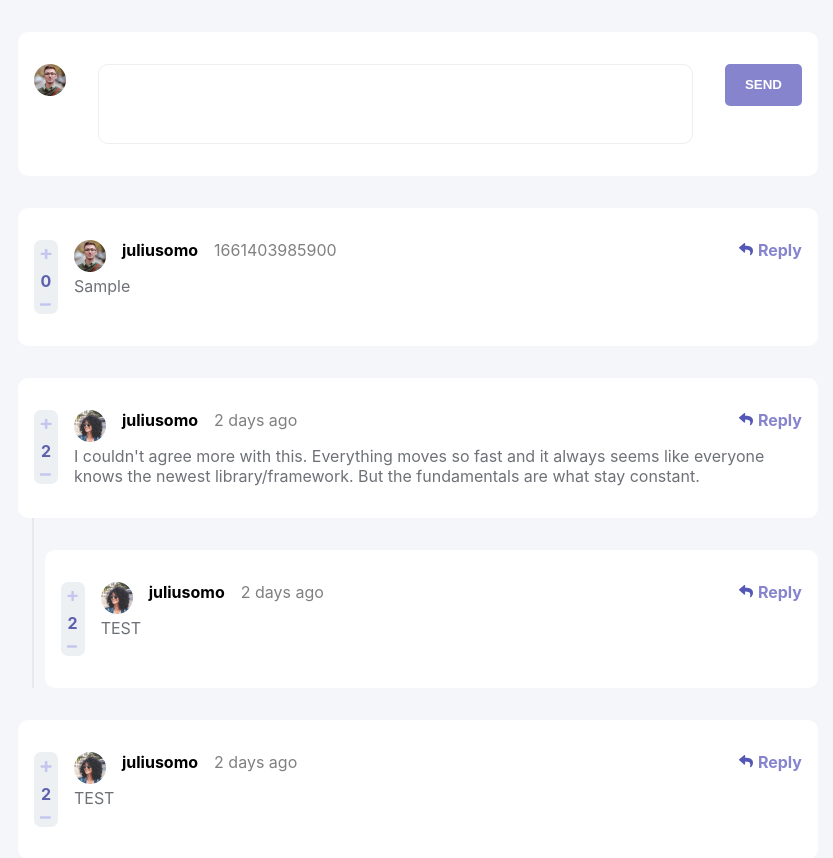
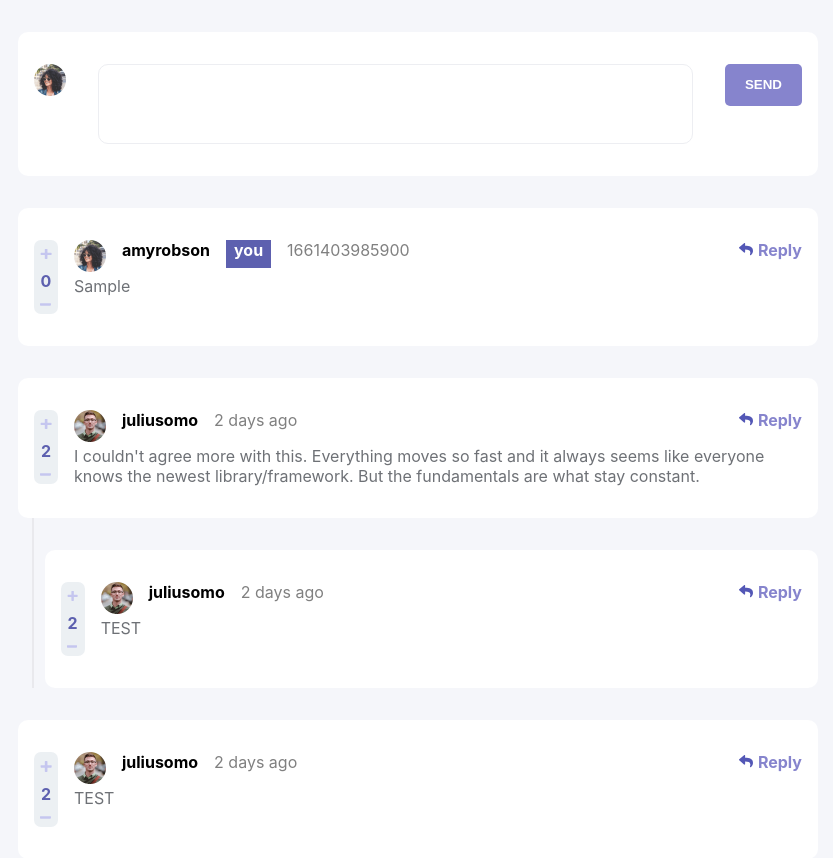
Before and after one commit to PranavFokmare-Dev/interactive-comments-section, a React (Create React App) app: page / in a window 1280 px wide. Both pictures are taken after typing "Sample" into the empty fields and a click on the button "SEND". Shown: the whole page, without its empty margins (222-1055 px from the left). Built offline with nearby package versions, Linux system fonts and the light colour scheme.

Commit message:
adding you icon

```diff
--- a/src/components/DisplayComment/DisplayComment.styled.tsx
+++ b/src/components/DisplayComment/DisplayComment.styled.tsx
@@ -41,6 +41,13 @@ export const CommentMetaData = styled.div`
     &>#createdAt{
         color:grey;
     }
+    & #youIcon{
+        color:white;
+        background-color:rgb(93,96,175);;
+        padding:0em 0.5em;
+        height:1.75em;
+        font-weight:bold;
+    }
 `
 export const UserIcon = styled.img`
     height:2em;
--- a/src/components/DisplayComment/DisplayComment.tsx
+++ b/src/components/DisplayComment/DisplayComment.tsx
@@ -70,6 +70,8 @@ function CommentContent({
   comment: IComment;
   toggleAddReply: () => void;
 }) {
+  const user =useContext(userContext);
+  const isCurrentUserComment = user?.username === comment.user.username;
   return (
     <>
       <S.CommentMainContent>
@@ -84,7 +86,9 @@ function CommentContent({
             <div>
               <b>{comment.user.username}</b>
             </div>
+            {isCurrentUserComment && <div id = "youIcon">you</div>}
             <div id="createdAt">{comment.createdAt}</div>
+
           </S.CommentMetaData>
           <S.Reply
             onClick={() => {
--- a/src/service/getComment.ts
+++ b/src/service/getComment.ts
@@ -81,8 +81,8 @@ data.push(
     "isAReply":false,
     "user": {
       "image": {
-        "png": "image-amyrobson.png",
-        "webp": "image-amyrobson.webp"
+        "png": "image-juliusomo.png",
+        "webp": "image-juliusomo.webp"
       },
       "username": "juliusomo"
     },
@@ -100,8 +100,8 @@ data.push(
     "isAReply":true,
     "user": {
       "image": {
-        "png": "image-amyrobson.png",
-        "webp": "image-amyrobson.webp"
+        "png": "image-juliusomo.png",
+        "webp": "image-juliusomo.webp"
       },
       "username": "juliusomo"
     },
--- a/src/service/userImage.ts
+++ b/src/service/userImage.ts
@@ -6,10 +6,10 @@ export async function getUserImage(imageId:string):Promise<any>{
 }
 const userData = JSON.parse(`{
     "image": {
-      "png": "image-juliusomo.png",
-      "webp": "image-juliusomo.webp"
+      "png": "image-amyrobson.png",
+      "webp": "image-amyrobson.webp"
     },
-    "username": "juliusomo"
+    "username": "amyrobson"
   }`);
 export async function getUserInfo():Promise<IUser>{
     return userData;
```
